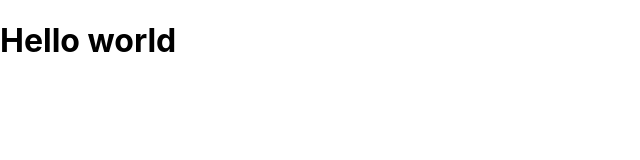
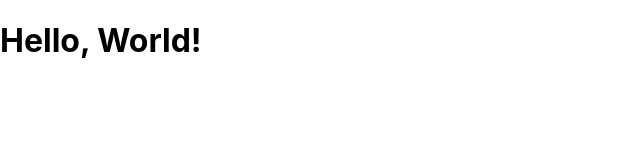
Before and after one commit to marcocrupi/react-develhope-lessons-exercises, a React (Create React App) app: page / in a window 1280 px wide. Shown: the top 160 px of the page, without its empty margins (0-640 px from the left). Built offline with nearby package versions, Linux system fonts and the light colour scheme.

Commit message:
update space exercise01

```diff
--- a/src/App.js
+++ b/src/App.js
@@ -1,7 +1,7 @@
 import "./App.css";
 import React from "react";
 
-const h1 = <h1>Hello world</h1>;
+const h1 = <h1>Hello, World!</h1>;
 class App extends React.Component {
   render() {
     return <div>{h1}</div>;
```
